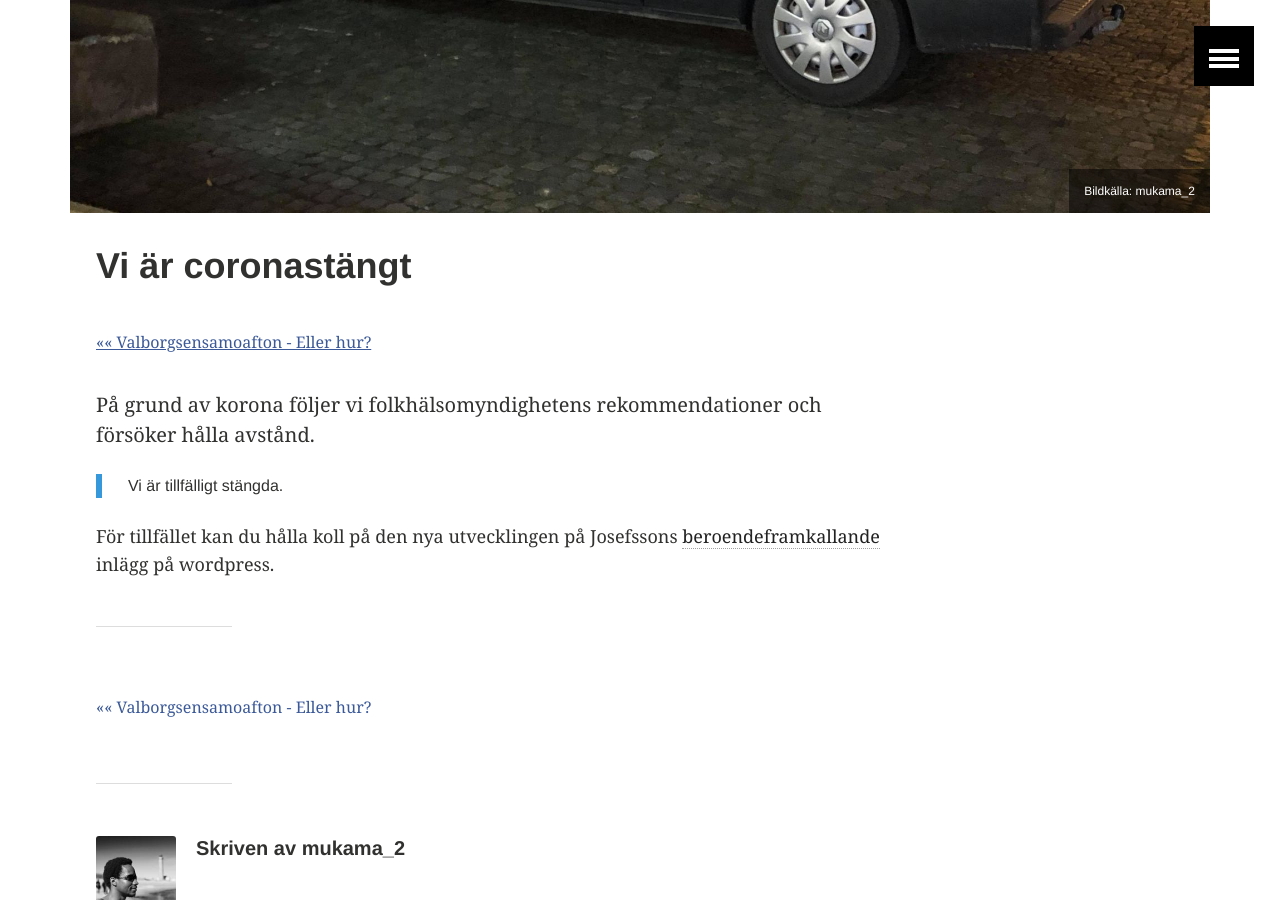
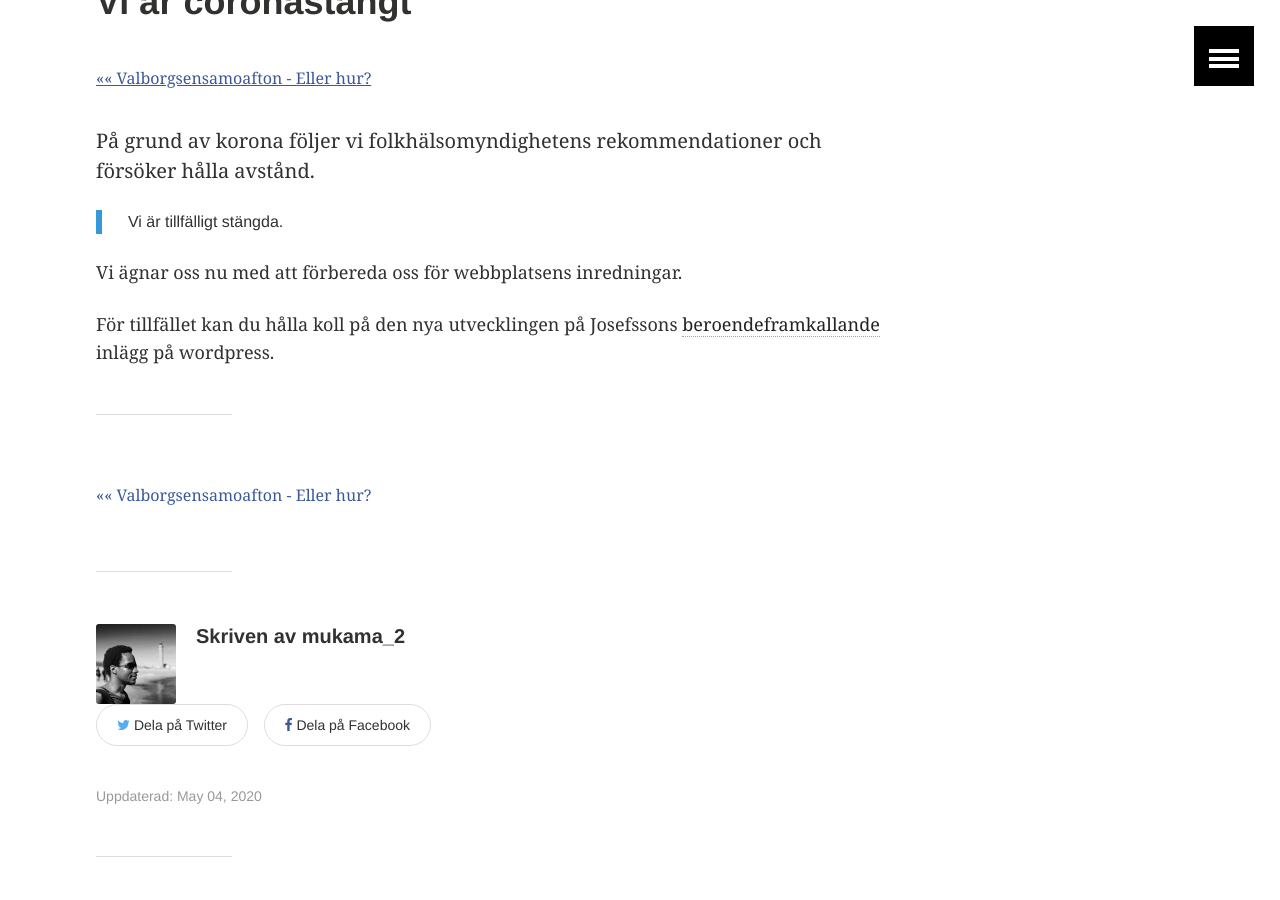
Before and after one commit to MukamaTwo/MukamaTwo.github.io, a Jekyll site: the page built from _posts/2020-12-04-11.md, in a window 1280 px wide and 900 px high, scrolled down 754 px. Built offline with Jekyll 4.4.1, drawn with Linux system fonts in a browser that asks for light colours; comment, search, counter and statistics services are not loaded.

Commit message:
updates on post 11

```diff
--- a/_posts/2020-12-04-11.md
+++ b/_posts/2020-12-04-11.md
@@ -15,4 +15,6 @@
 
 > Vi är tillfälligt stängda.
 
-För tillfället kan du hålla koll på den nya utvecklingen på Josefssons [beroendeframkallande](https://mukama.design.blog/){:target="_blank"} inlägg på wordpress.
+Vi ägnar oss nu med att förbereda oss för webbplatsens inredningar.
+
+För tillfället kan du hålla koll på den nya utvecklingen på Josefssons <span style="color: #0000FF">[beroendeframkallande](https://mukama.design.blog/){:target="_blank"}</span> inlägg på wordpress.
```
Also changed, not shown: images/11/feat1.jpg, images/11/teaser1.jpg.
